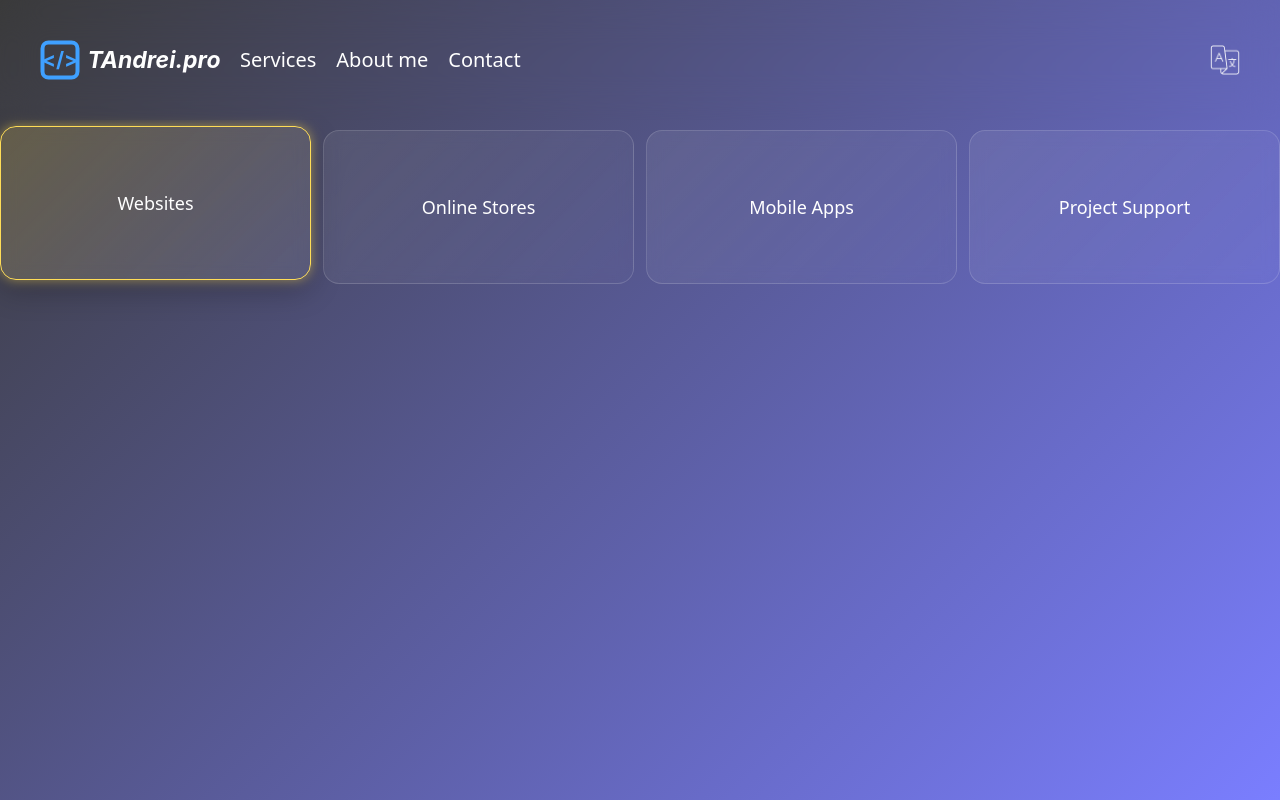
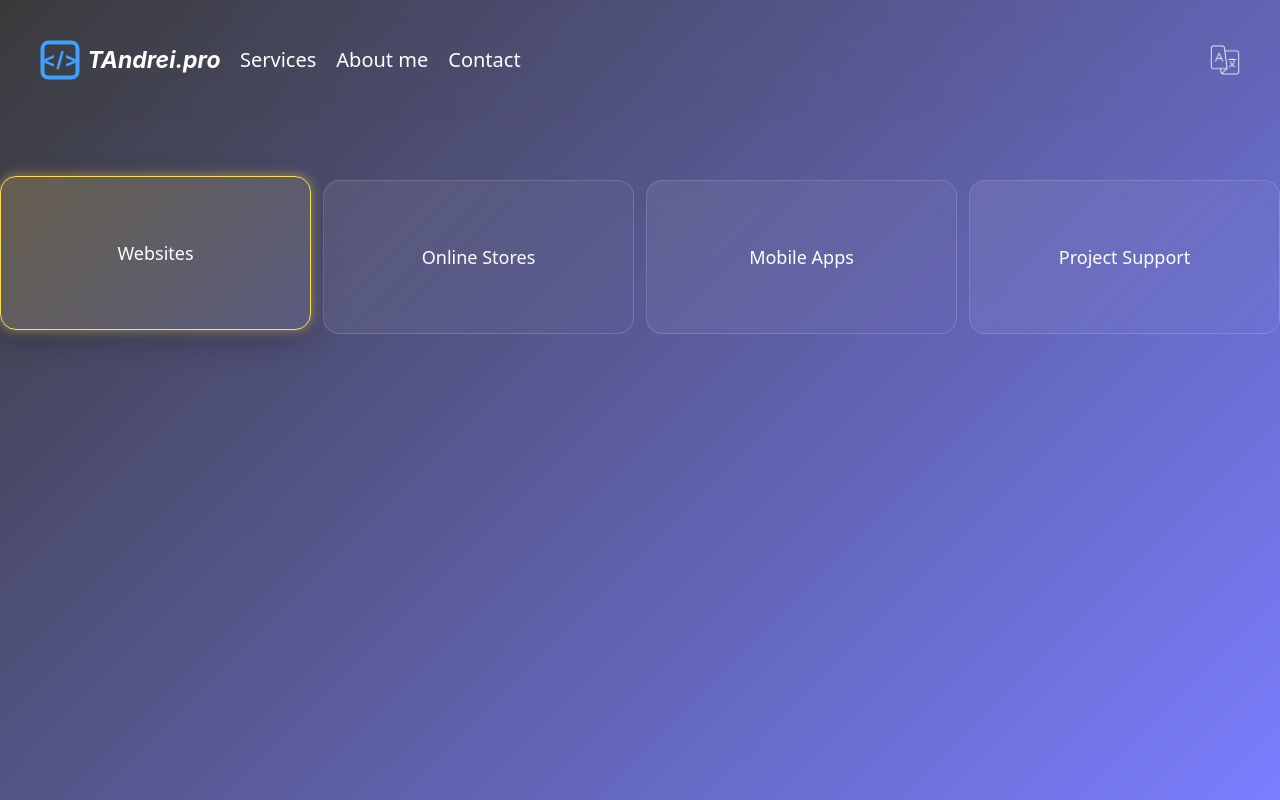
Before and after one commit to TAndrei17/tandreipro-page, a React (Vite) app: page /services in a window 1280 px wide. Built offline with nearby package versions, Linux system fonts and the light colour scheme.

Commit message:
feat: implement settings context in app

```diff
--- a/src/App.tsx
+++ b/src/App.tsx
@@ -1,15 +1,16 @@
 import i18nInit from '@localization/index';
 import AppRoutes from '@routes/AppRoutes';
 import Header from '@components/common/Header/Header';
+import SettingsProvider from '@context/SettingsContext';
 
 i18nInit();
 
 function App() {
 	return (
-		<>
+		<SettingsProvider>
 			<Header />
 			<AppRoutes />
-		</>
+		</SettingsProvider>
 	);
 }
 
--- a/src/components/common/Header/Header.tsx
+++ b/src/components/common/Header/Header.tsx
@@ -4,16 +4,25 @@ import './Header.css';
 import Languages from './Languages';
 import icons from '@constants/icons';
 import useDeviceType from '@hooks/useDeviceType';
-import { useState } from 'react';
+import { useLayoutEffect, useRef, useState } from 'react';
+import { useSiteHeaderHeight } from '@context/SettingsContext';
 
 const Header = () => {
 	const { t } = useTranslation();
 	const navigate = useNavigate();
 	const { isMobile } = useDeviceType();
+	const { setSiteHeaderHeight } = useSiteHeaderHeight();
+
 	const [menu, setMenu] = useState<'open' | 'closed'>('closed');
-
 	const closeMenu = () => setMenu('closed');
 	const openMenu = () => setMenu('open');
+
+	const headerRef = useRef<HTMLElement>(null);
+	useLayoutEffect(() => {
+		if (headerRef.current) {
+			setSiteHeaderHeight(headerRef.current.getBoundingClientRect().height);
+		}
+	}, [menu, setSiteHeaderHeight]);
 
 	const navLinks = [
 		{ to: '/services', label: t('appHeader.services') },
@@ -32,7 +41,7 @@ const Header = () => {
 	);
 
 	return (
-		<header className="header__container">
+		<header ref={headerRef} className="header__container">
 			<button
 				className="header__logo"
 				aria-label={t('appHeader.logoAria')}
--- a/src/context/SettingsContext.tsx
+++ b/src/context/SettingsContext.tsx
@@ -1,15 +1,17 @@
 import { createContext, useContext, useState, type Dispatch, type SetStateAction } from 'react';
 
 type Settings = {
-	siteHeaderHeight: number | null;
-	setSiteHeaderHeight?: Dispatch<SetStateAction<number>>;
-	activeServiceBookmark: number | null;
-	setActiveServiceBookmark?: Dispatch<SetStateAction<number>>;
+	siteHeaderHeight: number;
+	setSiteHeaderHeight: Dispatch<SetStateAction<number>> | VoidFunction;
+	activeServiceBookmark: number;
+	setActiveServiceBookmark: Dispatch<SetStateAction<number>> | VoidFunction;
 };
 
 const SettingsContext = createContext<Settings>({
-	siteHeaderHeight: null,
-	activeServiceBookmark: null,
+	siteHeaderHeight: 0,
+	setSiteHeaderHeight: () => {},
+	activeServiceBookmark: 0,
+	setActiveServiceBookmark: () => {},
 });
 
 const SettingsProvider = ({ children }: { children: React.ReactNode }) => {
--- a/src/pages/HomePage.tsx
+++ b/src/pages/HomePage.tsx
@@ -4,18 +4,20 @@ import './styles/HomePage.css';
 import { useEffect } from 'react';
 import HomeSection from '@components/home/HomeSection';
 import useDeviceType from '@hooks/useDeviceType';
+import { useSiteHeaderHeight } from '@context/SettingsContext';
 
 const HomePage = () => {
 	const { isMobile } = useDeviceType();
 	const { t, i18n } = useTranslation('translation', { keyPrefix: 'home' });
 	const language = i18n.language;
+	const { siteHeaderHeight } = useSiteHeaderHeight();
 
 	useEffect(() => {
 		document.title = i18n.t('browserTabs.browserTabDefault');
 	}, [t, language]);
 
 	return (
-		<div className={'home-page'}>
+		<div style={{ paddingTop: siteHeaderHeight + 10 }}>
 			<main>
 				<HomeSection
 					title={t('webSectionTitle')}
--- a/src/pages/ServicesPage.tsx
+++ b/src/pages/ServicesPage.tsx
@@ -1,21 +1,22 @@
 import ServicesList from '@components/services/ServicesList';
-import { useEffect, useState } from 'react';
+import { useEffect } from 'react';
 import { useTranslation } from 'react-i18next';
 import './styles/ServicesPage.css';
+import { useActiveServiceBookmark, useSiteHeaderHeight } from '@context/SettingsContext';
 
 const ServicesPage = () => {
 	const { t, i18n } = useTranslation();
 	const language = i18n.language;
-
-	const [bookmark, setBookmark] = useState<number>(0);
+	const { siteHeaderHeight } = useSiteHeaderHeight();
+	const { activeServiceBookmark, setActiveServiceBookmark } = useActiveServiceBookmark();
 
 	useEffect(() => {
 		document.title = t('browserTabs.browserTabServices');
 	}, [t, language]);
 
 	return (
-		<div className={'services-page'}>
-			<ServicesList bookmark={bookmark} setBookmark={setBookmark} />
+		<div style={{ paddingTop: siteHeaderHeight + 60 }}>
+			<ServicesList bookmark={activeServiceBookmark} setBookmark={setActiveServiceBookmark} />
 		</div>
 	);
 };
--- a/src/pages/styles/HomePage.css
+++ b/src/pages/styles/HomePage.css
@@ -1,8 +1,8 @@
-.home-page {
+/* .home-page {
 	padding-top: 120px;
 }
 
-/* @media (max-width: 768px) {
+@media (max-width: 768px) {
 	.home-page {
 		padding-top: 140px;
 	}
--- a/src/pages/styles/ServicesPage.css
+++ b/src/pages/styles/ServicesPage.css
@@ -1,4 +1,4 @@
-.services-page {
+/* .services-page {
 	padding-top: 130px;
 }
 
@@ -6,7 +6,7 @@
 	.services-page {
 		padding-top: 180px;
 	}
-}
+} */
 
 .services-list {
 	display: flex;
```
